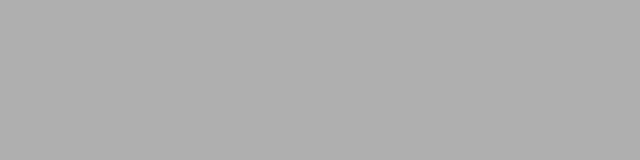
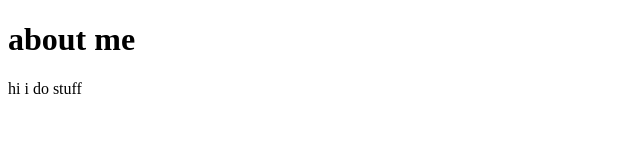
Before and after one commit to nthclick/nthclick.github.io, a plain HTML site: page about.html in a window 1280 px wide. Shown: the whole page, without its empty margins (0-640 px from the left). Drawn offline with Linux system fonts and the light colour scheme.

Commit message:
added stuff

```diff
--- a/about.html
+++ b/about.html
@@ -7,10 +7,13 @@
     <meta name="viewport" content="width=device-width, initial-scale=1.0">
     <meta http-equiv="X-UA-Compatible" content="ie=edge">
     <title>the cool stuff of nothingclick</title>
-    <link rel="stylesheet" href="style.css">
+    <link rel="stylesheet" href="about.css">
   </head>
 <body>
-
+  <div class="a">
+  <h1>about me</h1>
+  <div class="a">
+  <p1>hi i do stuff</p1>
 
 </body>
 </html>
```
